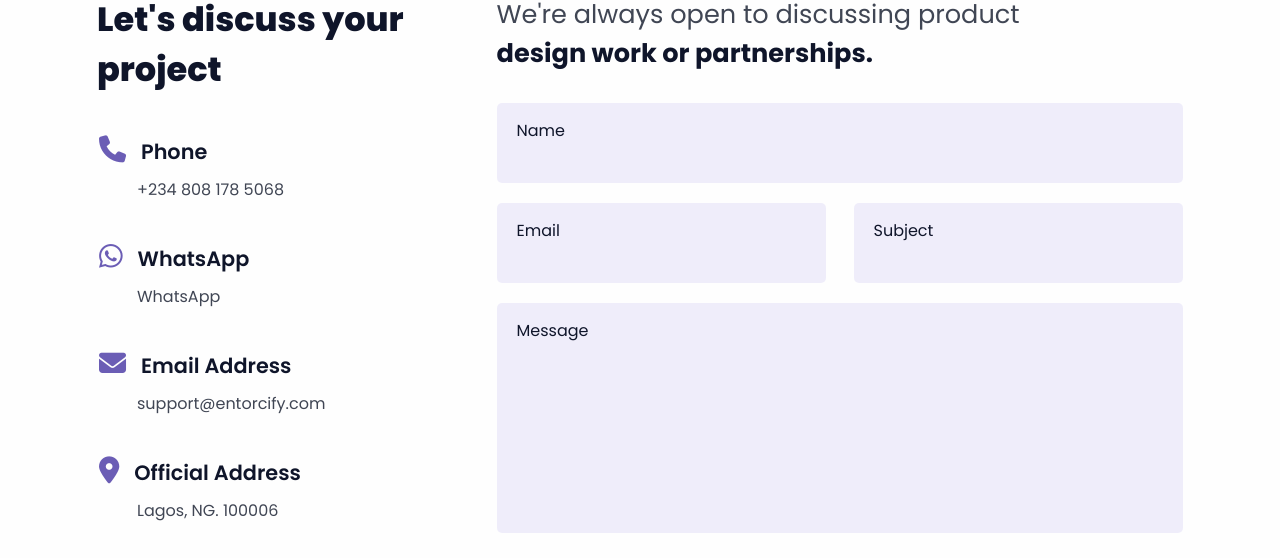
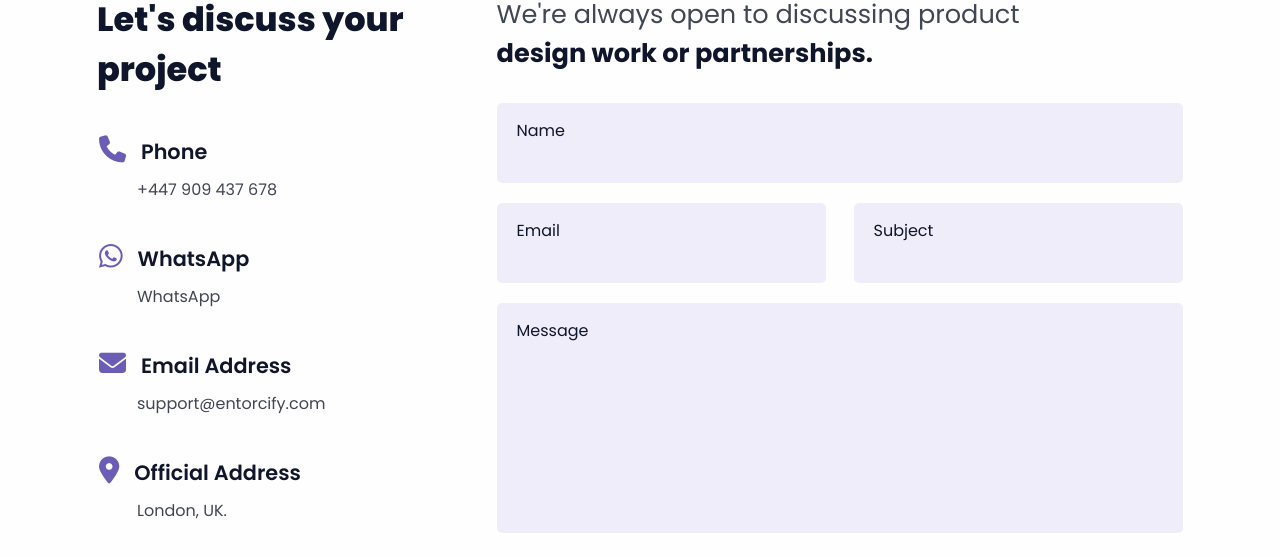
Before and after one commit to Entorcify/Portfolio, a plain HTML site: page index.html in a window 1280 px wide. Shown: the part 5614-6172 px from the top of the page. Drawn offline with nearby package versions, Linux system fonts and the light colour scheme.

Commit message:
Add files via upload

```diff
--- a/index.html
+++ b/index.html
@@ -313,7 +313,7 @@
             <ul class="contact-list">
               <ol>
                 <h3 class="item-title"><i class="fas fa-phone"></i> Phone</h3>
-                <span><a href="tel:+234 808 178 5068">+234 808 178 5068</a></span>
+                <span><a href="tel:+447 909 437 678">+447 909 437 678</a></span>
               </ol>
               <ol>
               <h3 class="item-title"><i class="fa-brands fa-whatsapp"></i><a href="https://wa.me/message/Z6QNEIOTNCT3P1"></a> WhatsApp</h3>
@@ -325,7 +325,7 @@
               </ol>
               <ol>
                 <h3 class="item-title"><i class="fas fa-map-marker-alt"></i> Official Address</h3>
-                <span><a href="map:Lagos, NG. 100006">Lagos, NG. 100006</a></span>
+                <span><a href="map:London, UK.">London, UK.</a></span>
               </ol>
             </ul>
           </div>
```
